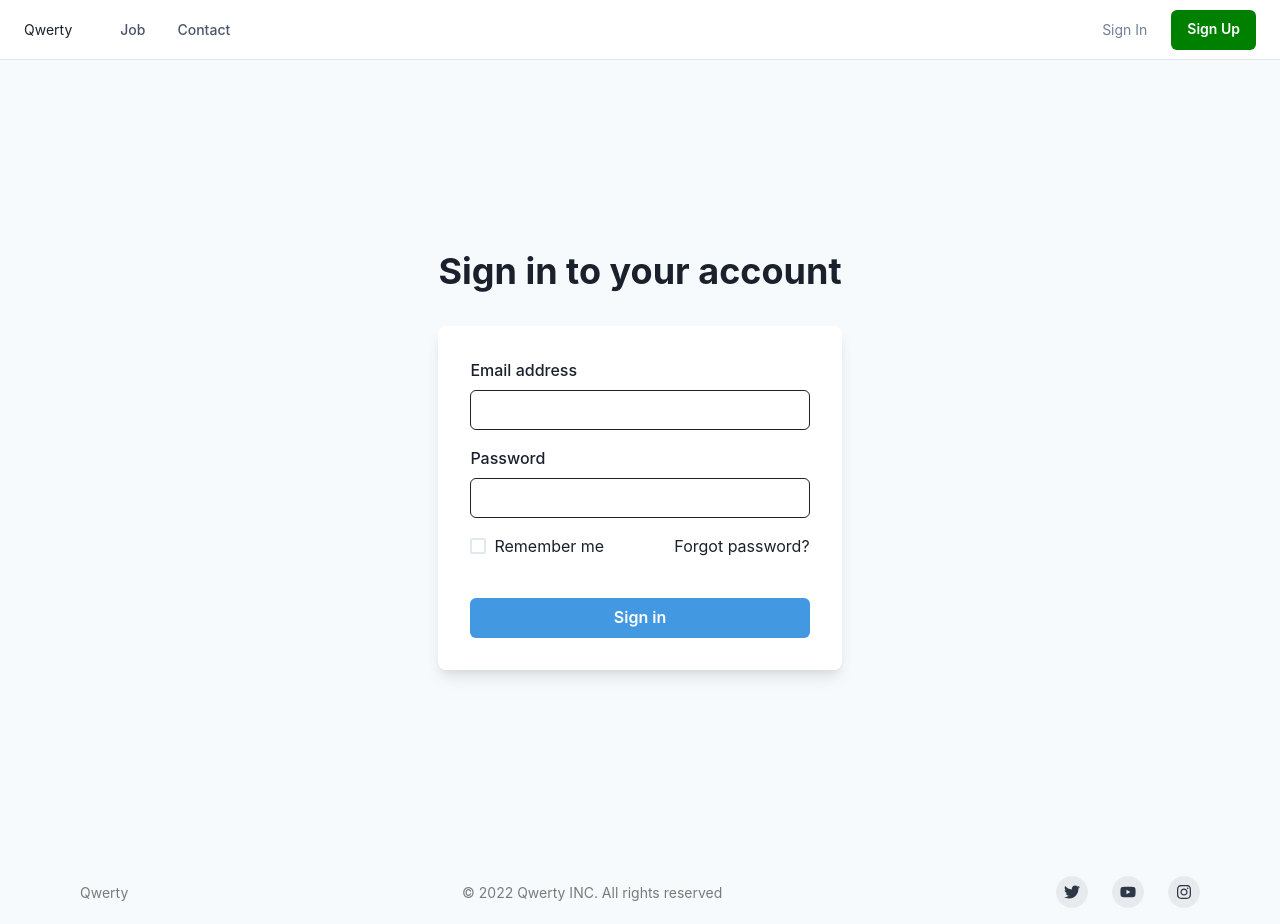
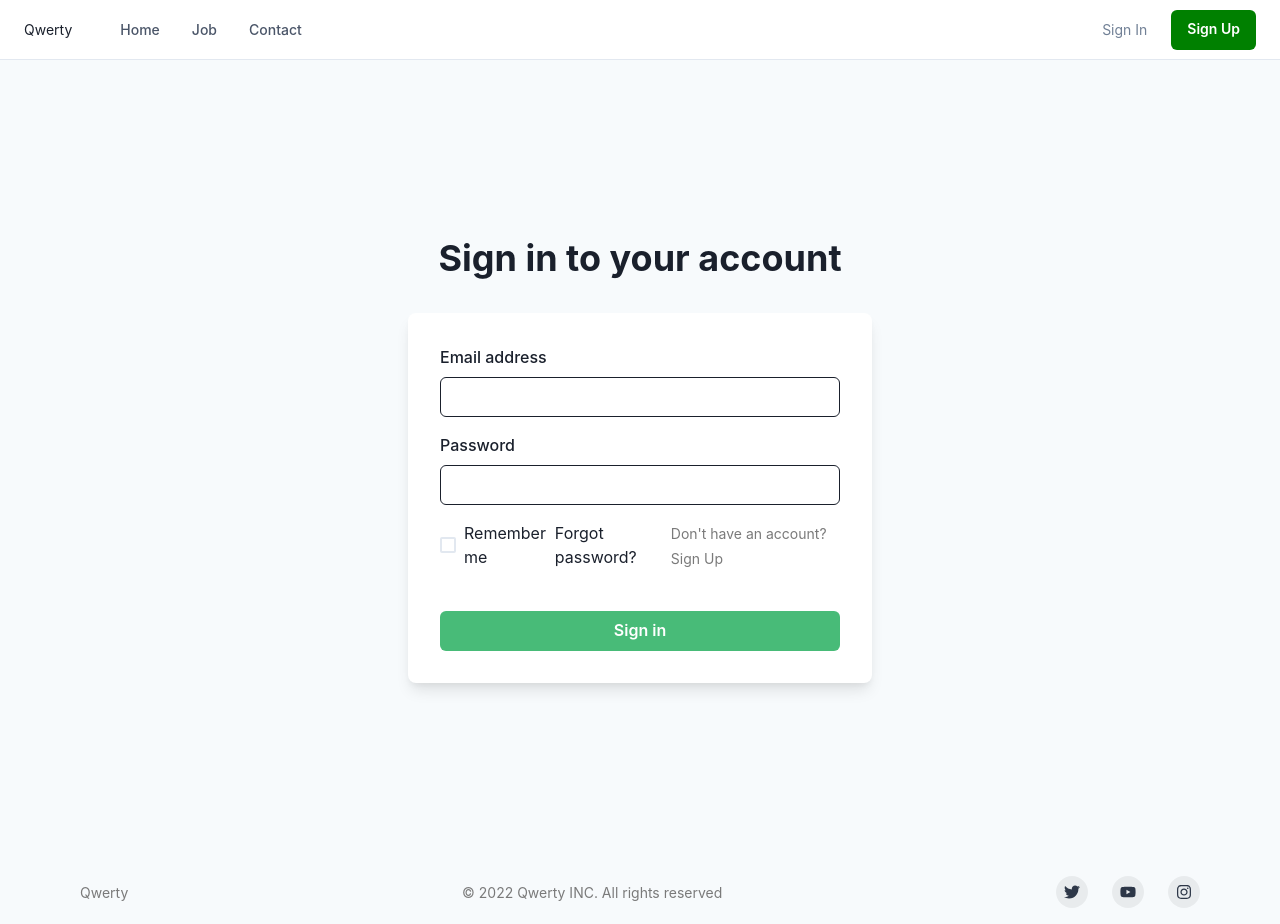
Before and after one commit to Lizzy223/Qwerty, a React (Create React App) app: page /login in a window 1280 px wide. Built offline with nearby package versions, Linux system fonts and the light colour scheme.

Commit message:
link adjusted

```diff
--- a/src/components/Nav.js
+++ b/src/components/Nav.js
@@ -77,7 +77,7 @@ import {
               fontSize={'sm'}
               fontWeight={400}
               variant={'link'}
-              href={'#'}>
+              href={'/login'}>
              <Link to='/login'> Sign In</Link>
             </Button>
             <Button
@@ -86,7 +86,7 @@ import {
               fontWeight={600}
               color={'white'}
               bg={'green'}
-              href={'#'}
+              href={'/register'}
               _hover={{
                 bg: 'green',
               }}>
@@ -202,7 +202,7 @@ import {
         <Flex
           py={2}
           as={Link}
-          href={href ?? '#'}
+          href={href}
           justify={'space-between'}
           align={'center'}
           _hover={{
@@ -235,7 +235,7 @@ import {
             {children &&
               children.map((child) => (
                 <Link key={child.label} py={2}>
-                  <NavLink to={child.href ?? '#'}> {child.label} </NavLink>
+                  <NavLink to={child.href}> {child.label} </NavLink>
                 </Link>
               ))}
           </Stack>
@@ -247,7 +247,10 @@ import {
 
 
   const NAV_ITEMS= [
-
+    {
+      label: 'Home',
+      href: '/',
+    },
     {
       label: 'Job',
       href: '/jobs',
--- a/src/pages/Login.js
+++ b/src/pages/Login.js
@@ -8,6 +8,7 @@ import {
     Checkbox,
     Stack,
     Button,
+    Text,
     Heading,
     useColorModeValue,
   } from '@chakra-ui/react';
@@ -49,12 +50,13 @@ const Login = () => {
                   justify={'space-between'}>
                   <Checkbox>Remember me</Checkbox>
                   <Link to='/forgotPassword' color={'blue.400'}>Forgot password?</Link>
+                  <Text>Don't have an account? <Link to='/register' color='blue'>Sign Up</Link> </Text>
                 </Stack>
                 <Button
-                  bg={'blue.400'}
+                  bg={'green.400'}
                   color={'white'}
                   _hover={{
-                    bg: 'blue.500',
+                    bg: 'green.500',
                   }}>
                   Sign in
                 </Button>
--- a/src/pages/index.js
+++ b/src/pages/index.js
@@ -62,9 +62,8 @@ const Index = () => {
                 _hover={{
                   bg: 'green.500',
                 }}>
-                <Link to='/login'>Get Started</Link>
+                <Link to='/register'>Get Started</Link>
               </Button>
-              <Button rounded={'full'}>How It Works</Button>
             </Stack>
           </Stack>
         </Flex>
```
